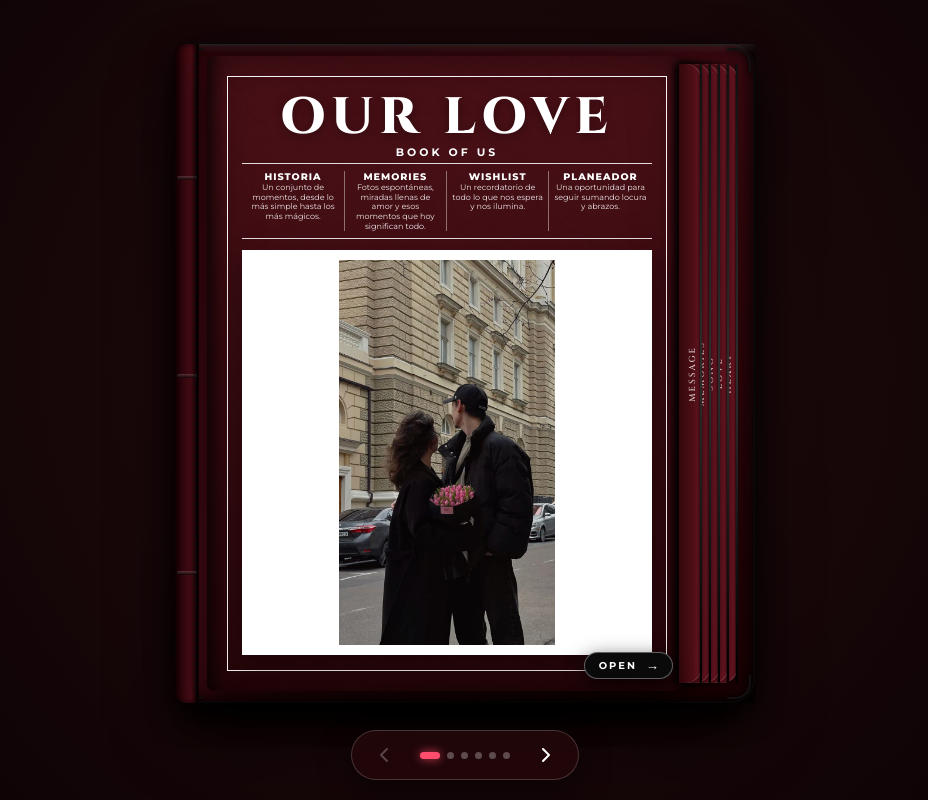
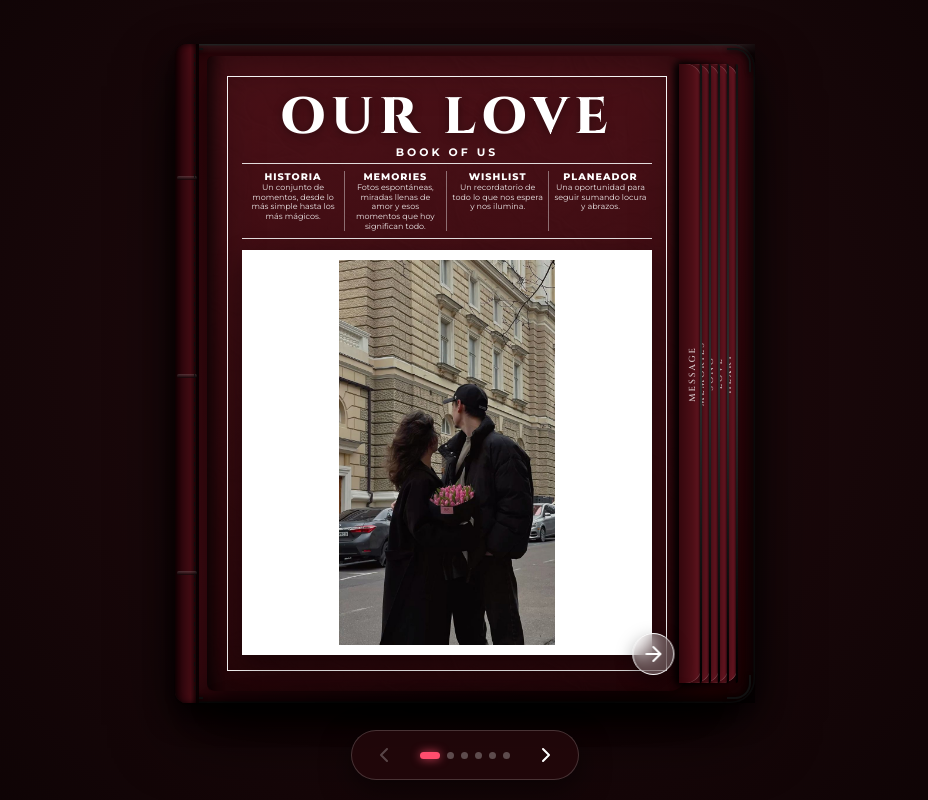
Before and after one commit to ayahmohamed1/love-book, a React (Vite) app: page / in a window 1280 px wide. Shown: the whole page, without its empty margins (175-1103 px from the left). Built offline with nearby package versions, Linux system fonts and the light colour scheme; a web font is replaced by a local one.

Commit message:
style: add cute circular arrow buttons matching cat message arrow with no text

```diff
--- a/src/components/BookContainer.jsx
+++ b/src/components/BookContainer.jsx
@@ -1,5 +1,5 @@
 import React, { useState, useEffect, useCallback, useRef } from 'react';
-import { ChevronLeft, ChevronRight } from 'lucide-react';
+import { ChevronLeft, ChevronRight, ArrowRight, ArrowLeft } from 'lucide-react';
 import CoverPage from './CoverPage';
 import Spread1Left from './Spread1Left';
 import Spread1Right from './Spread1Right';
@@ -103,11 +103,11 @@ export function BookContainer({ content }) {
   // Click on page: left side flips back, right side flips forward
   const handlePageClick = (e) => {
     if (['BUTTON', 'INPUT', 'A'].includes(e.target.tagName)) return;
-    // Don't flip if clicking inside music card, chic button, or photo lightbox
+    // Don't flip if clicking inside music card, photo lightbox, or cute arrow buttons
     if (
       e.target.closest('.compact-music-card') ||
       e.target.closest('.lightbox-content') ||
-      e.target.closest('.chic-flip-indicator')
+      e.target.closest('.cute-page-arrow-btn')
     ) return;
 
     const rect = e.currentTarget.getBoundingClientRect();
@@ -232,7 +232,7 @@ export function BookContainer({ content }) {
                   <div className="leaf-shading-glare front-glare"></div>
                 </div>
 
-                {/* Back face of leaf: luxury burgundy scrapbook texture with black/silver crest */}
+                {/* Back face of leaf: luxury burgundy scrapbook texture with black crest */}
                 <div className="leaf-face leaf-face-back">
                   <div className="scrapbook-page-back-canvas">
                     <div className="back-damask-motif">
@@ -249,35 +249,33 @@ export function BookContainer({ content }) {
             {/* Inner Gutter Shadow (ثنية الكتاب الداخلية) */}
             <div className="book-inner-gutter-shadow"></div>
 
-            {/* Chic Minimalist Page Turn Hint (أنيق ومودرن جداً وبدون أي جزء شفاف يغطي الصور) */}
-            {currentPage < totalPages - 1 && !isFlipping && (
-              <div
-                className={`chic-flip-indicator next-indicator ${currentPage === 0 ? 'is-cover-badge' : ''}`}
+            {/* Cute Minimalist Arrows (شبه سهم صفحة القطة، مدورة وكيوت وبدون أي كتابة) */}
+            {currentPage < totalPages - 1 && currentPage !== 1 && !isFlipping && (
+              <button
+                className={`cute-page-arrow-btn next-arrow-btn ${currentPage === 0 ? 'cover-arrow' : ''}`}
                 onClick={(e) => {
                   e.stopPropagation();
                   flipForward();
                 }}
-                title={currentPage === 0 ? "افتح الكتاب" : "الصفحة التالية"}
+                title="Next"
+                aria-label="Next page"
               >
-                <span className="chic-indicator-text">
-                  {currentPage === 0 ? "OPEN" : "FLIP"}
-                </span>
-                <span className="chic-indicator-arrow">→</span>
-              </div>
+                <ArrowRight className="w-5 h-5 text-white" />
+              </button>
             )}
 
             {currentPage > 0 && !isFlipping && (
-              <div
-                className="chic-flip-indicator prev-indicator"
+              <button
+                className="cute-page-arrow-btn prev-arrow-btn"
                 onClick={(e) => {
                   e.stopPropagation();
                   flipBackward();
                 }}
-                title="الصفحة السابقة"
+                title="Previous"
+                aria-label="Previous page"
               >
-                <span className="chic-indicator-arrow">←</span>
-                <span className="chic-indicator-text">BACK</span>
-              </div>
+                <ArrowLeft className="w-5 h-5 text-white" />
+              </button>
             )}
           </div>
 
--- a/src/index.css
+++ b/src/index.css
@@ -474,81 +474,63 @@ body {
 }
 
 /* =========================================================================
-   CHIC LUXURY PAGE TURN INDICATOR BADGES
-   (تصميم أنيق ومودرن وفاخر وبدون أي أجزاء شفافة تغطي الصور أو الغلاف)
+   CUTE MINIMALIST ARROW BUTTONS
+   (مطابقة لسهم صفحة القطة، مدورة وكيوت وبدون أي كتابة)
    ========================================================================= */
-.chic-flip-indicator {
+.cute-page-arrow-btn {
   position: absolute;
-  bottom: 12px;
-  z-index: 55;
+  bottom: 14px;
+  width: 42px;
+  height: 42px;
+  border-radius: 50%;
+  background: rgba(255, 255, 255, 0.22);
+  backdrop-filter: blur(10px);
+  border: 1.5px solid #ffffff;
+  color: #ffffff;
   display: flex;
   align-items: center;
-  gap: 6px;
-  background: #0d0d0d;
-  color: #ffffff;
-  border: 1px solid rgba(255, 255, 255, 0.28);
-  border-radius: 9999px;
-  padding: 5px 12px;
-  font-family: 'Montserrat', sans-serif;
-  font-size: 0.62rem;
-  font-weight: 700;
-  letter-spacing: 2px;
-  text-transform: uppercase;
+  justify-content: center;
   cursor: pointer;
-  box-shadow: 0 4px 16px rgba(0, 0, 0, 0.6), inset 0 1px 0 rgba(255, 255, 255, 0.15);
-  transition: all 0.25s cubic-bezier(0.2, 0.8, 0.2, 1);
-  user-select: none;
+  z-index: 55;
+  box-shadow: 0 6px 18px rgba(0, 0, 0, 0.35);
+  transition: all 0.22s cubic-bezier(0.2, 0.8, 0.2, 1);
+  padding: 0;
 }
 
-.chic-flip-indicator:hover {
-  background: #000000;
-  border-color: rgba(255, 255, 255, 0.65);
-  transform: translateY(-2px) scale(1.06);
-  box-shadow: 0 6px 22px rgba(0, 0, 0, 0.85);
+.cute-page-arrow-btn:hover {
+  background: #ffffff;
+  color: var(--burgundy-velvet);
+  transform: scale(1.15);
+  box-shadow: 0 8px 24px rgba(0, 0, 0, 0.5);
 }
 
-.chic-flip-indicator.next-indicator {
-  right: 14px;
+.cute-page-arrow-btn:hover svg {
+  color: var(--burgundy-velvet);
 }
 
-.chic-flip-indicator.prev-indicator {
-  left: 14px;
+.cute-page-arrow-btn.next-arrow-btn {
+  right: 14px;
+  animation: cuteArrowNudgeRight 1.6s ease-in-out infinite;
 }
 
-.chic-flip-indicator.is-cover-badge {
-  background: #0a0a0a;
-  border: 1px solid rgba(255, 255, 255, 0.35);
-  padding: 6px 14px;
-  box-shadow: 0 6px 20px rgba(0, 0, 0, 0.7);
+.cute-page-arrow-btn.prev-arrow-btn {
+  left: 14px;
+  animation: cuteArrowNudgeLeft 1.6s ease-in-out infinite;
 }
 
-.chic-indicator-arrow {
-  display: inline-block;
-  font-size: 0.82rem;
-  line-height: 1;
-  transition: transform 0.2s ease;
+.cute-page-arrow-btn.cover-arrow {
+  right: 16px;
+  bottom: 16px;
 }
 
-.next-indicator .chic-indicator-arrow {
-  animation: chicNudgeForward 1.6s ease-in-out infinite;
+@keyframes cuteArrowNudgeRight {
+  0%, 100% { transform: translateX(0); }
+  50% { transform: translateX(3.5px); }
 }
 
-.prev-indicator .chic-indicator-arrow {
-  animation: chicNudgeBackward 1.6s ease-in-out infinite;
-}
-
-@keyframes chicNudgeForward {
+@keyframes cuteArrowNudgeLeft {
   0%, 100% { transform: translateX(0); }
-  50% { transform: translateX(3px); }
-}
-
-@keyframes chicNudgeBackward {
-  0%, 100% { transform: translateX(0); }
-  50% { transform: translateX(-3px); }
-}
-
-.chic-indicator-text {
-  letter-spacing: 2px;
+  50% { transform: translateX(-3.5px); }
 }
 
 /* Hardcover Overhang Rims (بروز أطراف الغلاف) */
```
